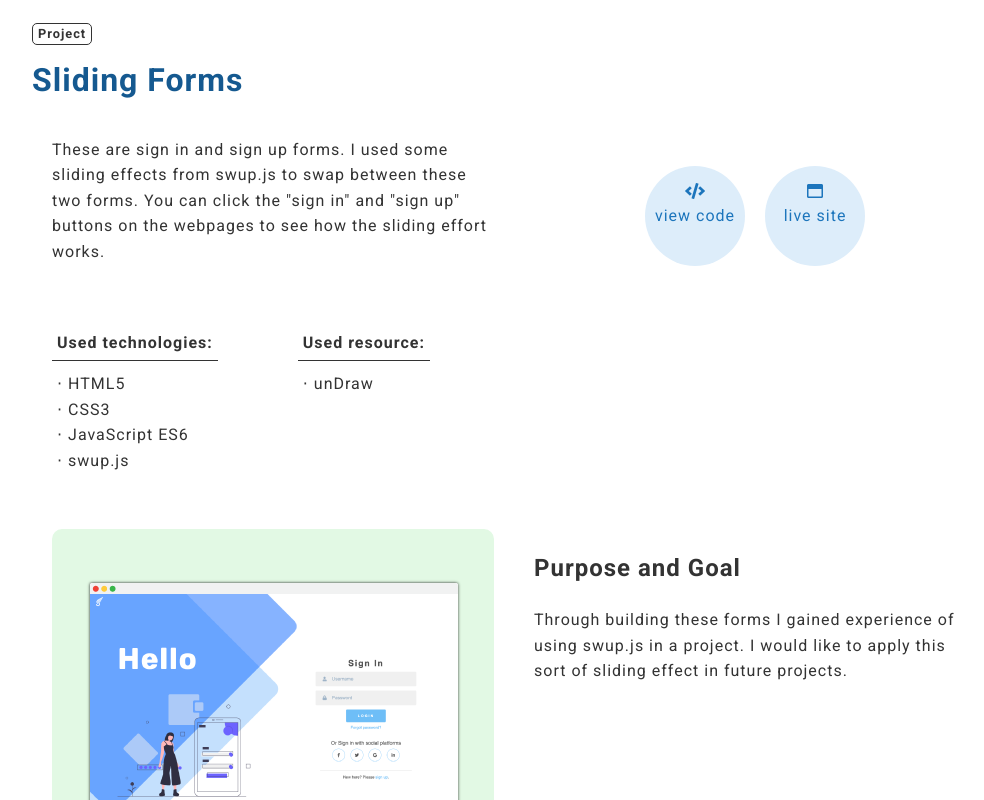
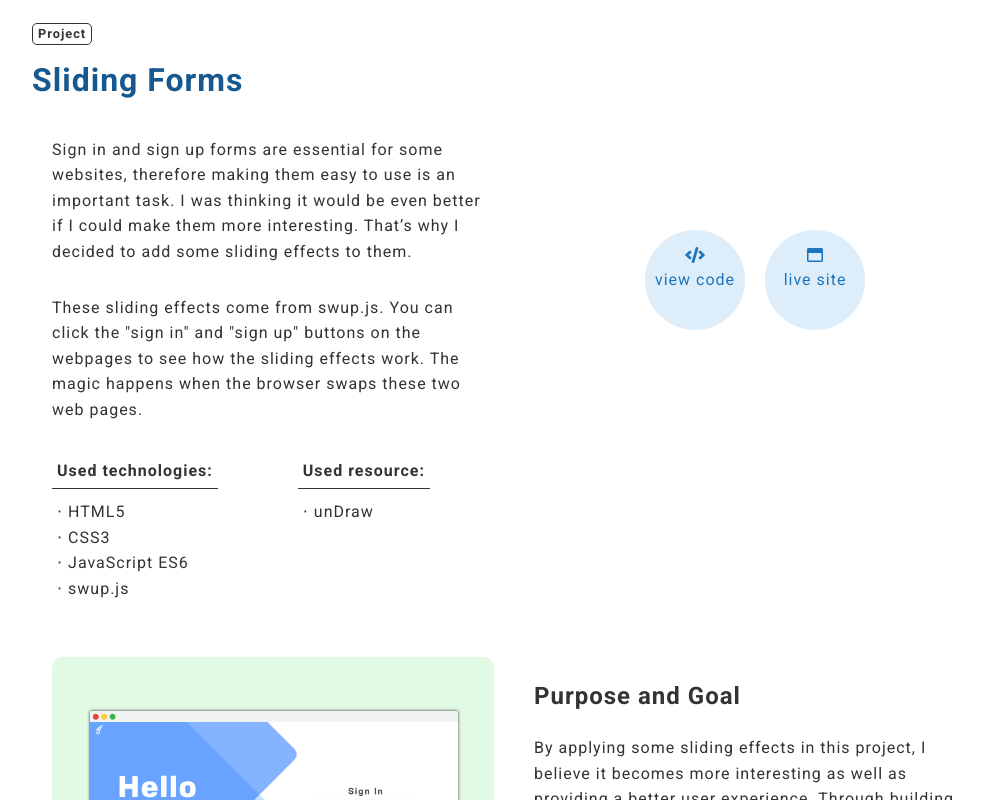
Before and after one commit to jasontwuk/Portfolio_React, a React (Create React App) app: page /sliding_forms in a window 1280 px wide. Shown: the part 380-1180 px from the top of the page, without its empty margins (126-1110 px from the left). Built offline with nearby package versions, Linux system fonts and the light colour scheme.

Commit message:
update the contents in "Sliding Forms"

```diff
--- a/src/FocusProject4.js
+++ b/src/FocusProject4.js
@@ -11,10 +11,15 @@ const FocusProject1 = () => {
       <div className="focus_project_intro_container">
         <div className="focus_project_intro_text">
           <p>
-            These are sign in and sign up forms. I used some sliding effects
-            from swup.js to swap between these two forms. You can click the
-            "sign in" and "sign up" buttons on the webpages to see how the
-            sliding effort works.
+            Sign in and sign up forms are essential for some websites, therefore
+            making them easy to use is an important task. I was thinking it
+            would be even better if I could make them more interesting. That’s
+            why I decided to add some sliding effects to them.
+          </p>
+          <p>
+            These sliding effects come from swup.js. You can click the "sign in"
+            and "sign up" buttons on the webpages to see how the sliding effects
+            work. The magic happens when the browser swaps these two web pages.
           </p>
         </div>
 
@@ -65,9 +70,11 @@ const FocusProject1 = () => {
         <div className="focus_project_details_right">
           <h5>Purpose and Goal</h5>
           <p>
-            Through building these forms I gained experience of using swup.js in
-            a project. I would like to apply this sort of sliding effect in
-            future projects.
+            By applying some sliding effects in this project, I believe it
+            becomes more interesting as well as providing a better user
+            experience. Through building these forms I wanted to gain experience
+            of using swup.js in the project. I would like to apply this type of
+            sliding effect in future projects.
           </p>
         </div>
       </div>
@@ -99,7 +106,8 @@ const FocusProject1 = () => {
           <p>
             I gained a solid knowledge of applying swup.js in this project. It
             also enhances my “transform property” and “transition property”
-            knowledge in CSS.
+            knowledge in CSS. Furthermore, I have a better understanding of how
+            to plan a user’s journey in this situation.
           </p>
         </div>
       </div>
```
